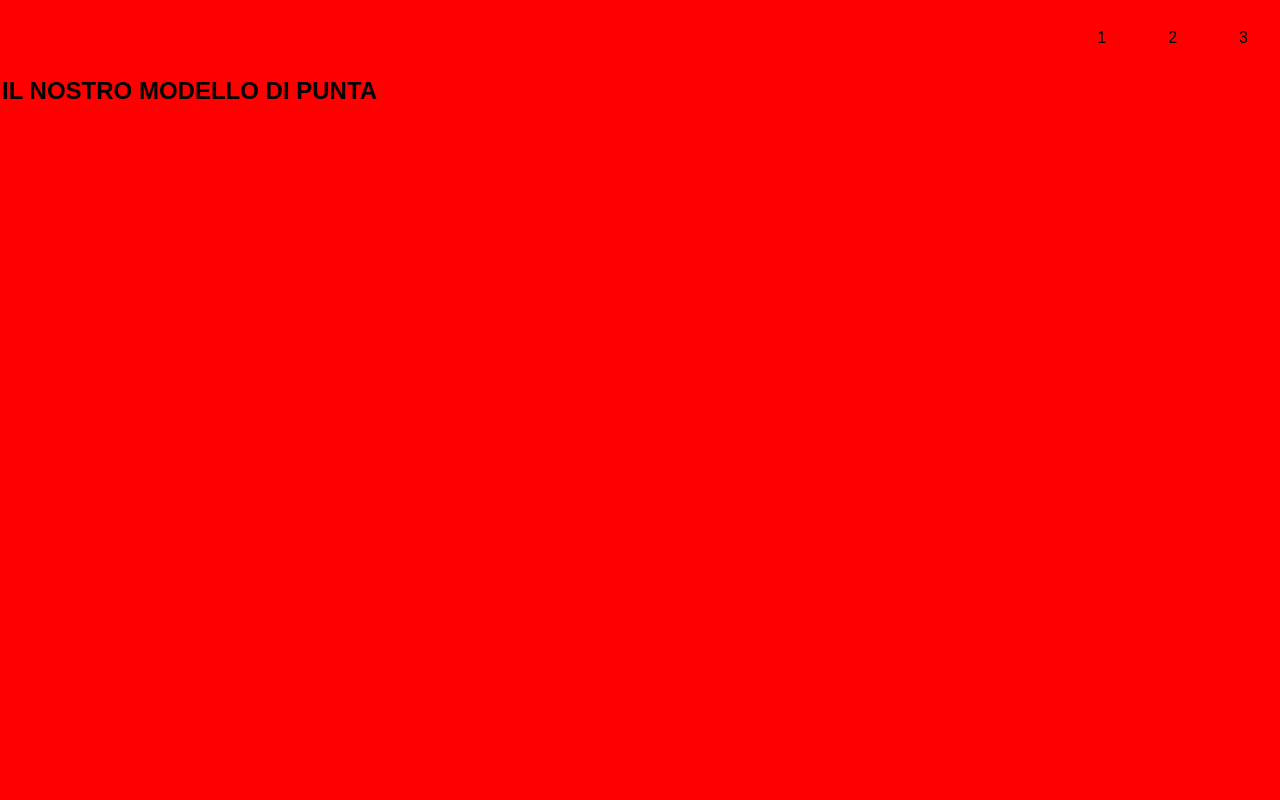
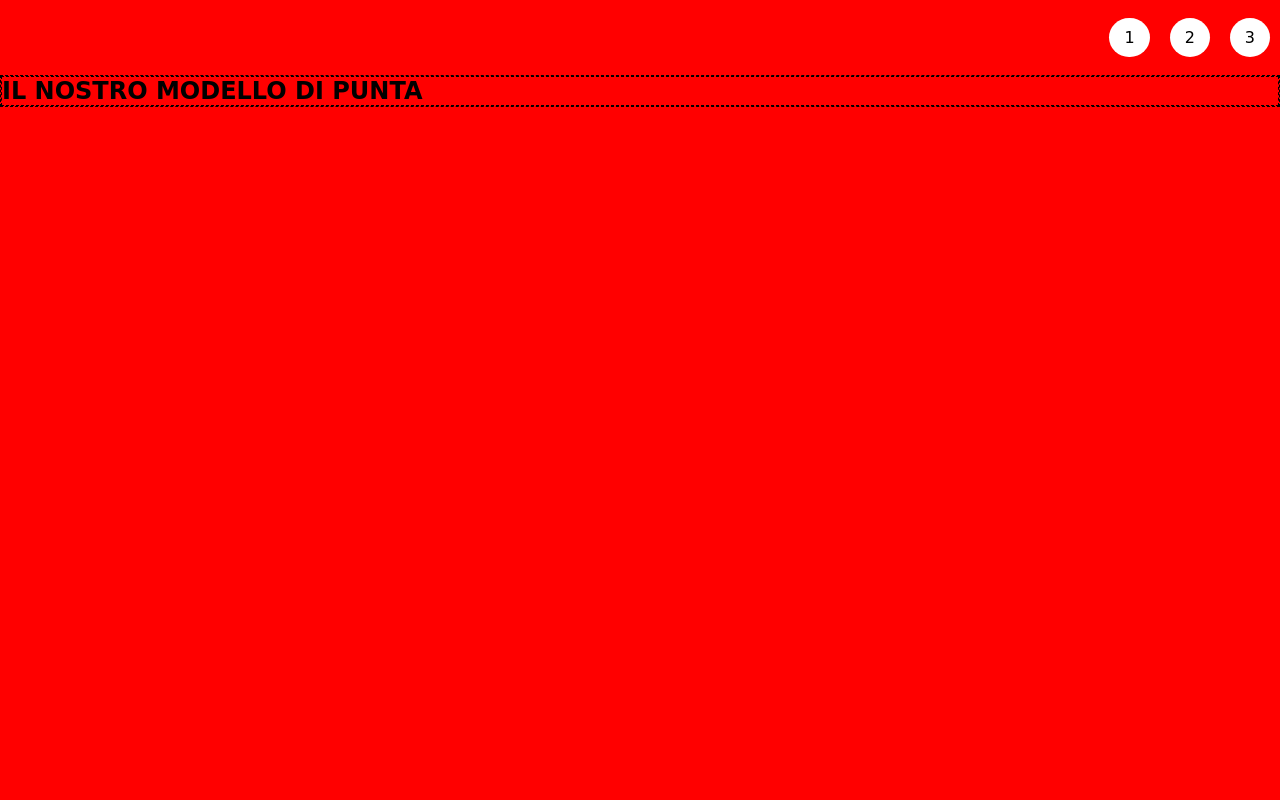
Before and after one commit to gds90/htmlcss-shoes, a plain HTML site: page index.html in a window 1280 px wide. Shown: the top 800 px of the page. Drawn offline with Linux system fonts and the light colour scheme; a web font is replaced by a local one.

Commit message:
UPDATE Aggiunta header con tasti linkati

```diff
--- a/css/style.css
+++ b/css/style.css
@@ -5,16 +5,18 @@
 }
 
 .sb * {
-    border: 1px dashed red;
+    border: 1px dashed black;
 }
 
 body {
-    font-family: Arial, Helvetica, sans-serif;
+    font-family: 'Roboto', sans-serif;
+    font-family: 'Sedgwick Ave Display', cursive;
 }
 
 header {
     width: 100%;
     height: 75px;
+    background-color: red;
 }
 
 ul {
@@ -26,13 +28,20 @@ ul {
 }
 
 li {
-    padding: 20px;
+    padding: 10px 15px;
     margin: 10px;
+    background-color: white;
+    border-radius: 50%;
+}
+
+a {
+    text-decoration: none;
+    color: black;
 }
 
 /* COMMON */
 
-.bg-red {
+#scarpa1 {
     background-color: red;
 }
 
--- a/index.html
+++ b/index.html
@@ -4,15 +4,18 @@
     <meta charset="UTF-8">
     <meta name="viewport" content="width=device-width, initial-scale=1.0">
     <link rel="stylesheet" href="./css/style.css">
+    <link rel="preconnect" href="https://fonts.googleapis.com">
+<link rel="preconnect" href="https://fonts.gstatic.com" crossorigin>
+<link href="https://fonts.googleapis.com/css2?family=Roboto:wght@100&family=Sedgwick+Ave+Display&display=swap" rel="stylesheet">
     <title>Shoes</title>
 </head>
 <body>
     <!-- Header con tasti link  -->
-    <header class="bg-red sb">
+    <header class="bg-red">
             <ul>
-                <li>1</li>
-                <li>2</li>
-                <li>3</li>
+                <li><a href="#scarpa1">1</li></a>
+                <li><a href="#scarpa2">2</li></a>
+                <li><a href="#scarpa3">3</li></a>
             </ul>
     </header>
     <!-- main con box scarpe  -->
@@ -31,7 +34,7 @@
             </div>
 
         </div>
-        <div id="scarpa1" class="box sb bg-yellow">
+        <div id="scarpa3" class="box sb bg-yellow">
 
             <div class="overlay sb">
                 <h2>IL NOSTRO MODELLO DI PUNTA</h2>
```
